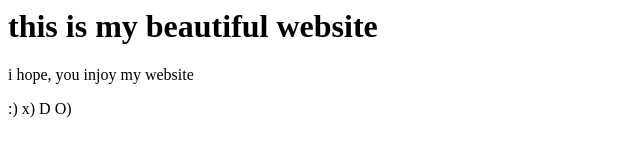
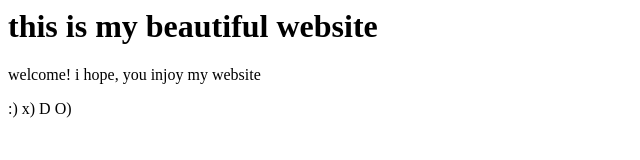
Before and after one commit to HafizAbdullahBhai/awsome.repo, a plain HTML site: page index.html in a window 1280 px wide. Shown: the full height of the page, 0-640 px from the left. Drawn offline with Linux system fonts and the light colour scheme.

Commit message:
added welcome!

```diff
--- a/index.html
+++ b/index.html
@@ -1,6 +1,6 @@
 <html>
 <title>this is my website</title>
 <h1>this is my beautiful website</h1>
-<p>i hope, you injoy my website</p>
+<p>welcome! i hope, you injoy my website</p>
 <p> :) x) D O) </p>
 </html>
```
